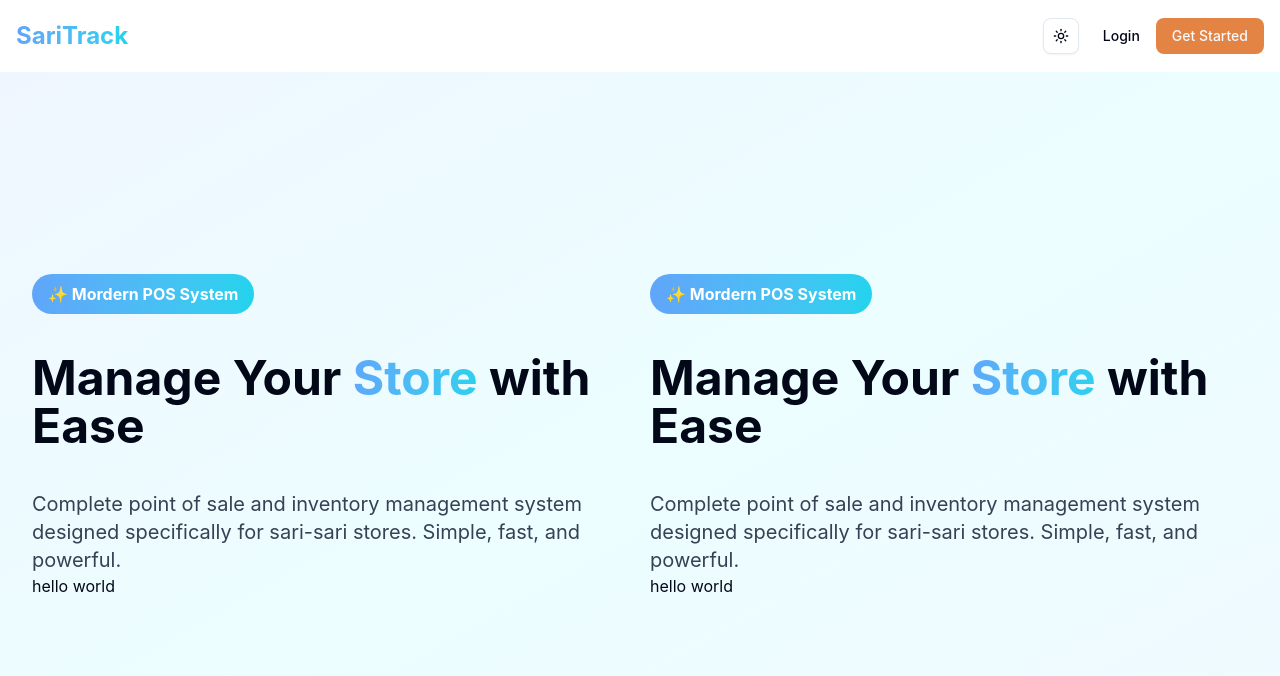
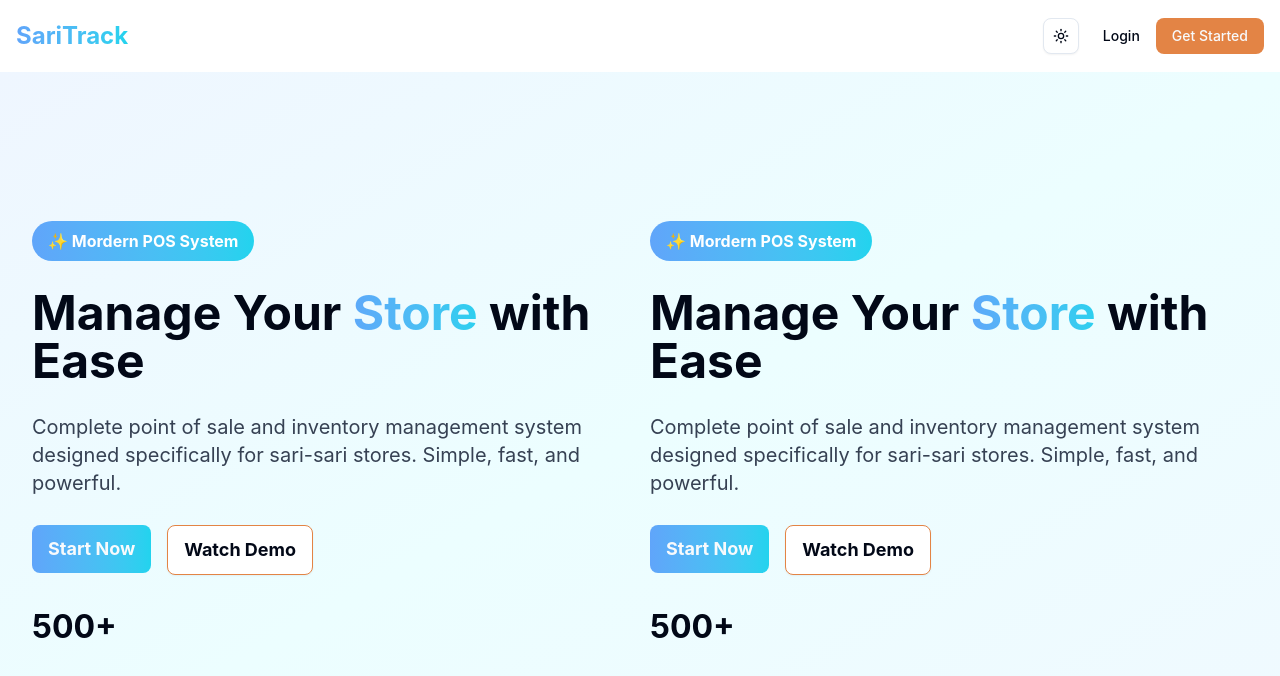
Before and after one commit to neillerin99/sari-track-frontend, a React (Vite) app: page / in a window 1280 px wide. Shown: the top 676 px of the page. Built offline with nearby package versions, Linux system fonts and the light colour scheme.

Commit message:
feat: hero section additional layout

```diff
--- a/package.json
+++ b/package.json
@@ -20,6 +20,7 @@
     "class-variance-authority": "^0.7.1",
     "clsx": "^2.1.1",
     "lucide-react": "^0.545.0",
+    "motion": "^12.23.24",
     "react": "^19.2.0",
     "react-dom": "^19.2.0",
     "tailwind-merge": "^3.4.0",
--- /dev/null
+++ b/src/components/animation/CountUp.tsx
@@ -0,0 +1,42 @@
+"use client";
+
+import { motion, useMotionValue, useTransform, animate } from "framer-motion";
+import { useEffect, useState } from "react";
+
+interface CountUpProps {
+  target?: number;
+  duration?: number;
+  text?: string;
+}
+
+export default function CountUp({
+  target = 100,
+  duration = 1,
+  text = "",
+}: CountUpProps) {
+  const count = useMotionValue(0);
+  const rounded = useTransform(count, (latest) => Math.round(latest));
+
+  const [display, setDisplay] = useState(0);
+
+  useEffect(() => {
+    const unsubscribe = rounded.on("change", (value) => setDisplay(value));
+    const controls = animate(count, target, { duration });
+    return () => {
+      controls.stop();
+      unsubscribe();
+    };
+  }, [count, rounded, target, duration]);
+
+  return (
+    <motion.div
+      style={{
+        fontSize: "2rem",
+        fontWeight: "bold",
+      }}
+    >
+      {display}
+      {text}
+    </motion.div>
+  );
+}
--- a/src/components/home/Hero.tsx
+++ b/src/components/home/Hero.tsx
@@ -1,5 +1,8 @@
+import { useNavigate } from "@tanstack/react-router";
+import { Button } from "../ui/button";
 import Chip from "../ui/chip";
 import Wrapper from "../utils/Wrapper";
+import CountUp from "../animation/CountUp";
 
 export default function Hero() {
   return (
@@ -13,12 +16,13 @@ export default function Hero() {
 }
 
 function InfoSection() {
+  const navigate = useNavigate();
   return (
-    <div className="flex flex-col justify-center h-full ">
+    <div className="flex flex-col justify-center h-full gap-7">
       <Chip className="bg-linear-to-r from-(--text-gradient-from) to-(--text-gradient-to) dark:from-(--text-gradient-from) dark:to-(--text-gradient-to)">
         ✨ Mordern POS System
       </Chip>
-      <h1 className="text-5xl font-bold my-10">
+      <h1 className="text-5xl font-bold ">
         Manage Your
         <span className="bg-linear-to-r from-(--text-gradient-from) to-(--text-gradient-to) dark:from-(--text-gradient-from) dark:to-(--text-gradient-to) bg-clip-text text-transparent">
           {" "}
@@ -30,7 +34,32 @@ function InfoSection() {
         Complete point of sale and inventory management system designed
         specifically for sari-sari stores. Simple, fast, and powerful.
       </p>
-      hello world
+      <div className="flex gap-4">
+        <Button
+          className="cursor-pointer px-4 py-6 font-bold text-lg bg-linear-to-r from-(--text-gradient-from) to-(--text-gradient-to) dark:from-(--text-gradient-from) dark:to-(--text-gradient-to)"
+          onClick={() =>
+            navigate({
+              to: "/about",
+            })
+          }
+        >
+          Start Now
+        </Button>
+        <Button
+          className="cursor-pointer px-4 py-6 font-bold text-lg hover:bg-input/50 border-primary dark:border-primary"
+          variant={"outline"}
+          onClick={() =>
+            navigate({
+              to: "/about",
+            })
+          }
+        >
+          Watch Demo
+        </Button>
+      </div>
+      <div className="flex gap-8">
+        <CountUp target={500} text="+" />
+      </div>
     </div>
   );
 }
--- a/src/styles.css
+++ b/src/styles.css
@@ -142,8 +142,8 @@ code {
   --sidebar-ring: hsl(24 74% 58%);
 
   --gradient-from: #111827; /* gray-900 */
-  --gradient-via:  #1e3a8a; /* blue-950 */
-  --gradient-to:   #0f172a; /* slate-900 */
+  --gradient-via:  #101e4d; /* blue-950 */
+  --gradient-to:   #0F172A; /* slate-900 */
 
   --text-gradient-from: #2563eb; /* blue-600 */
   --text-gradient-to:   #0891b2; /* cyan-600 */
```
Also changed, not shown: 1 other file (tests, documents, lock files or other folders).
